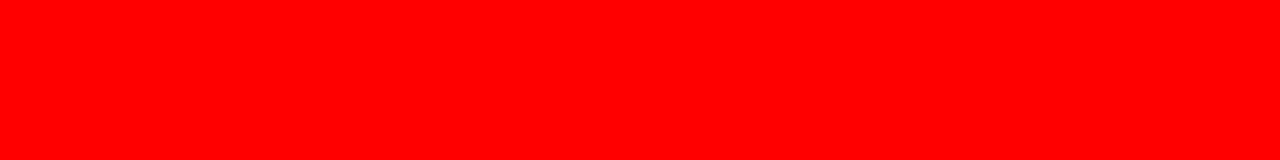
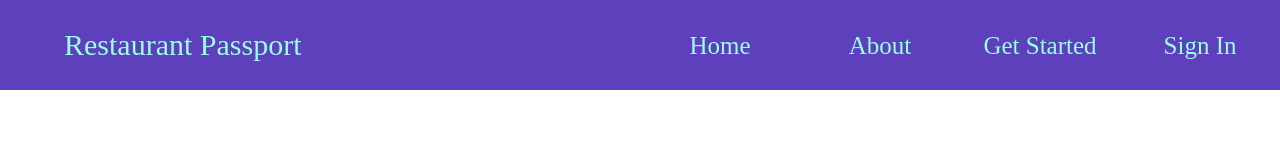
Before and after one commit to BW-Restaurant-Passport/Landing-Page, a plain HTML site: page index.html in a window 1280 px wide. Drawn offline with Linux system fonts and the light colour scheme.

Commit message:
added basic navbar

```diff
--- a/index.html
+++ b/index.html
@@ -16,6 +16,18 @@
 </head>
 
 <body>
+    <div class="container">
+        <!-- Navbar -->
+        <header class="navbar">
+            <h1>Restaurant Passport</h1>
+            <nav>
+                <a href="#">Home</a>
+                <a href="#">About</a>
+                <a href="#">Get Started</a>
+                <a href="#">Sign In</a>
+            </nav>
+        </header>
+    </div>
 
 </body>
 
--- a/less/global.less
+++ b/less/global.less
@@ -1,3 +1,12 @@
-html {
-    background-color: red;
-}
+* {
+    box-sizing: border-box;
+  }
+
+  html {
+    font-size: 62.5%;
+  }
+
+  .container{
+      width: 100%;
+      margin: 0 auto;
+  }
--- a/less/mixins.less
+++ b/less/mixins.less
@@ -0,0 +1,7 @@
+.flex(@direction, @justify, @wrap, @align){
+    display: flex;
+    flex-direction: @direction;
+    flex-wrap: @wrap;
+    justify-content: @justify;
+    align-items: @align;
+}
--- a/less/navigation.less
+++ b/less/navigation.less
@@ -0,0 +1,29 @@
+.navbar{
+
+    .flex(row, space-between, nowrap, center);
+    width: 100%;
+    background-color: @main-color;
+    padding: 30px 0;
+    position: fixed;
+    top: 0;
+
+    h1{
+        font-size: 3rem;
+        color: @secondary-color;
+        margin-left: 5%;
+    }
+
+    nav {
+        width: 50%;
+        .flex(row, space-between, nowrap, center);
+
+        a {
+            width: 100%;
+            font-size: 2.5rem;
+            text-decoration: none;
+            color: @secondary-color;
+            text-align: center;
+
+        }
+    }
+}
--- a/less/variables.less
+++ b/less/variables.less
@@ -0,0 +1,2 @@
+@main-color: #5E40BC;
+@secondary-color: #98FFE6;
```
Also changed, not shown: css/index.css.
